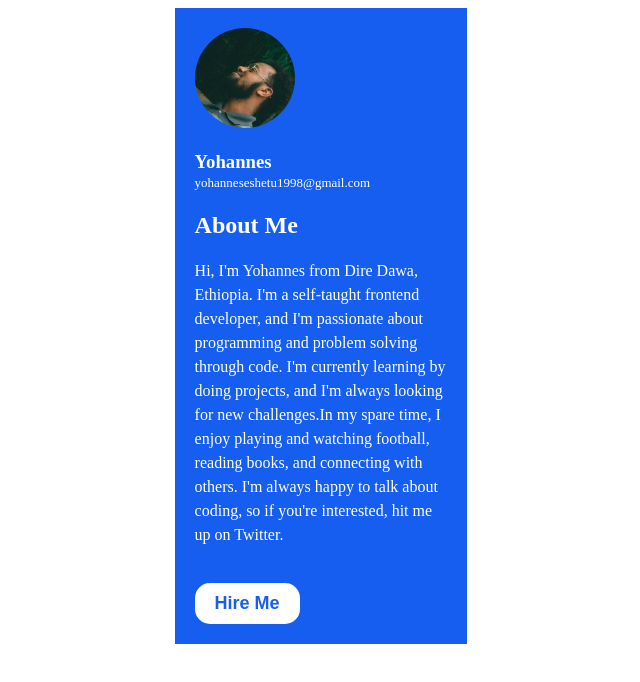
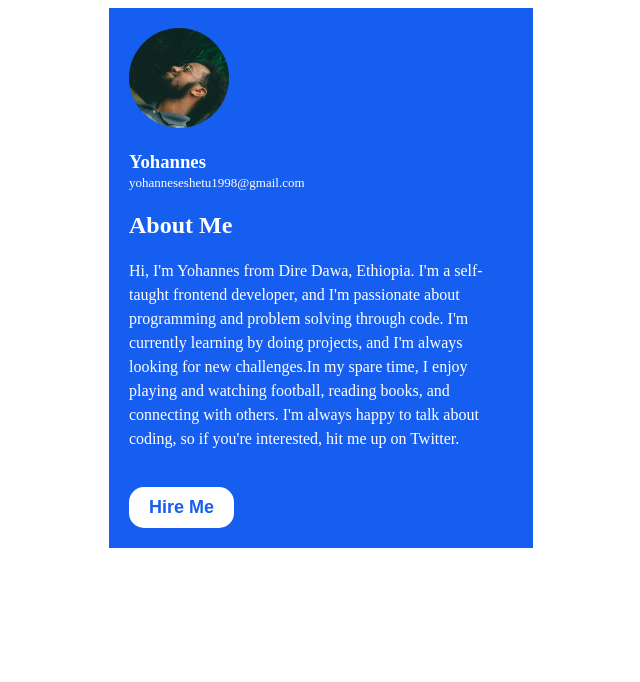
Before and after one commit to Yohannesiv/just-projects-frontend-task-3, a plain HTML site: page index.html in a window 1280 px wide. Shown: the whole page, without its empty margins (319-959 px from the left). Drawn offline with Linux system fonts and the light colour scheme.

Commit message:
Update styles.css

```diff
--- a/styles.css
+++ b/styles.css
@@ -1,6 +1,6 @@
 .one {
     margin: 0 auto;
-    width: 20%;
+    width: 30vw;
     background-color: #165ef0;
     padding: 20px;
     color: #fff;
```
